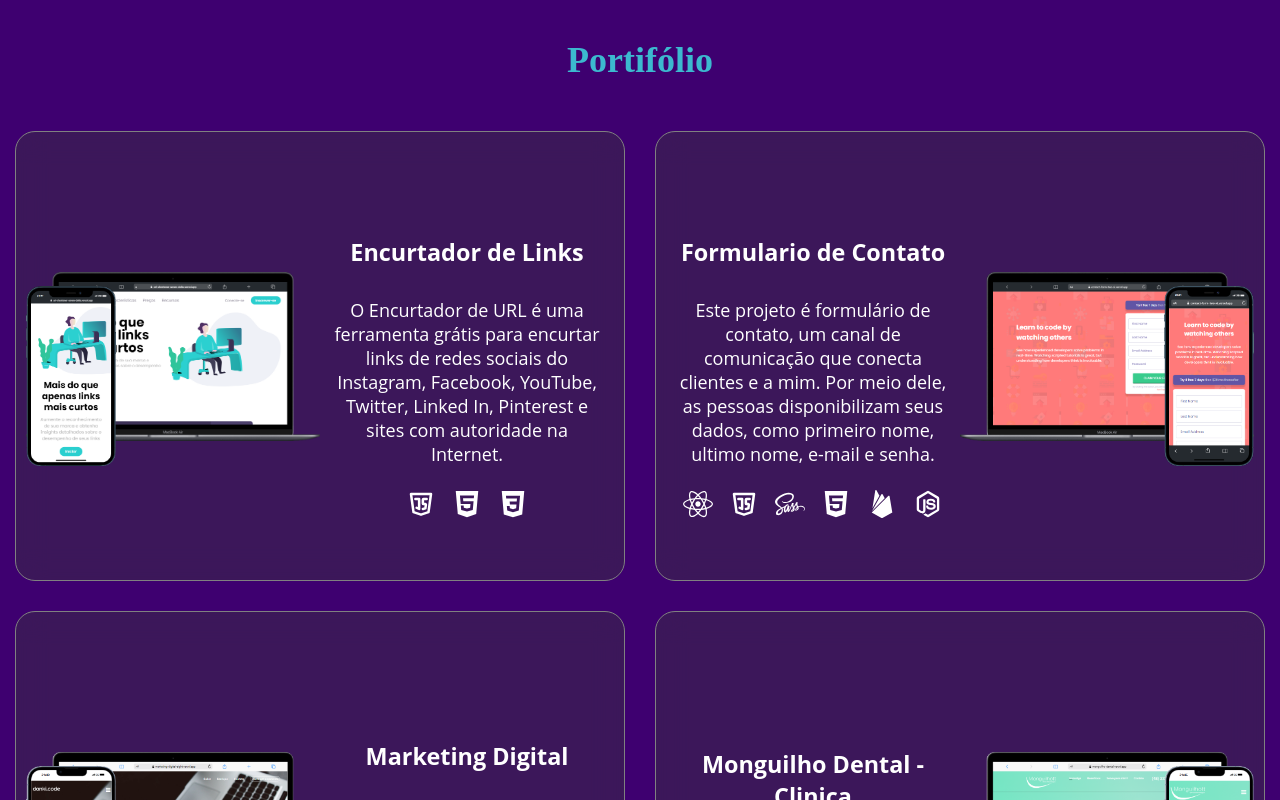
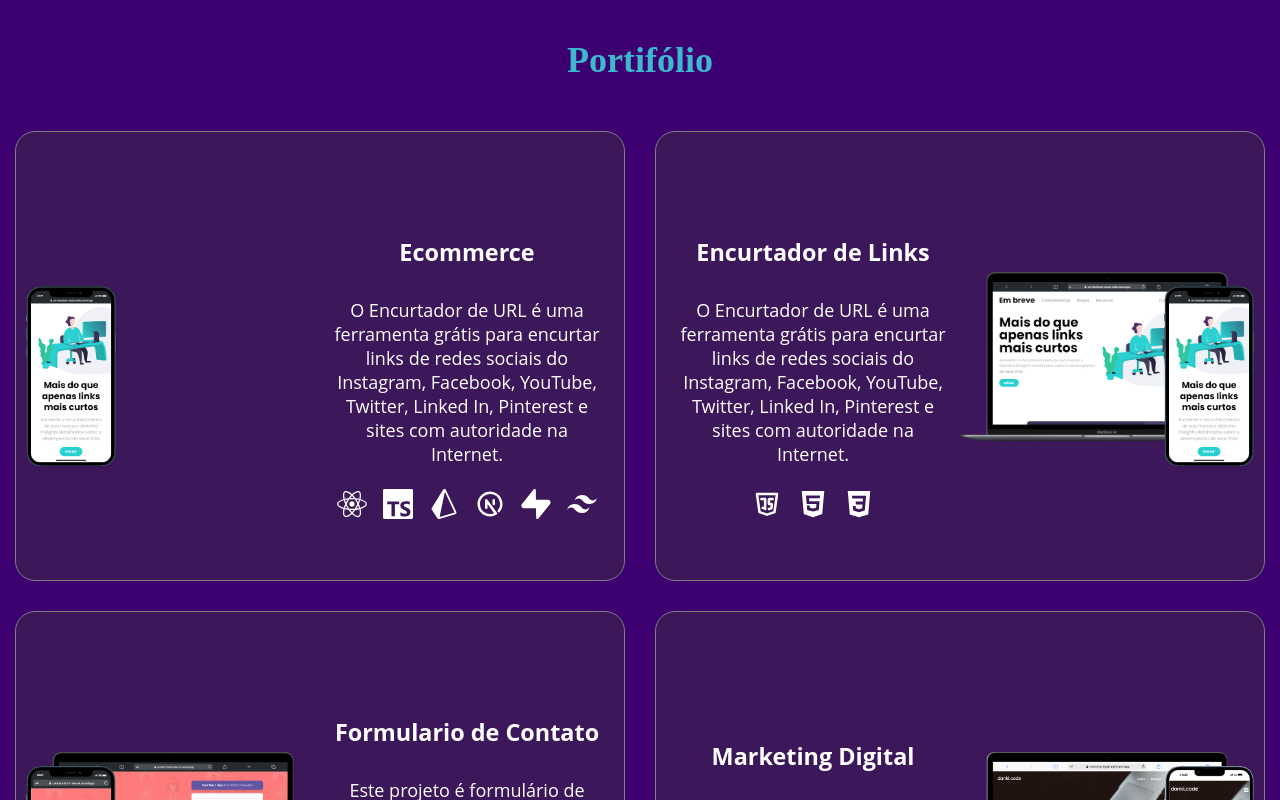
Before and after one commit to HelcioAnicio/Portfolio, a React (Vite) app: page / in a window 1280 px wide. Shown: the part 2020-2820 px from the top of the page. Built offline with nearby package versions, Linux system fonts and the light colour scheme; no server answers.

Commit message:
Fix: Fixed package-json

```diff
--- a/src/Components/Portfolio/Portfolio.tsx
+++ b/src/Components/Portfolio/Portfolio.tsx
@@ -1,6 +1,6 @@
 import "./Portfolio.modules.scss";
 import { FaHtml5, FaSass, FaReact } from "react-icons/fa";
-import { TbBrandJavascript } from "react-icons/tb";
+import { TbBrandJavascript, TbBrandNextjs } from "react-icons/tb";
 import { IoLogoCss3, IoLogoFirebase, IoLogoNodejs } from "react-icons/io5";
 import {
   AiOutlineLoading3Quarters,
@@ -19,7 +19,12 @@ import MobileMarvel from "../../assets/Marvel/mobile.png";
 import MobileFAQ from "../../assets/Faq/mobile.png";
 import MobileRating from "../../assets/Rating/mobile.png";
 import { Project } from "./Project/Project";
-import { SiTailwindcss } from "react-icons/si";
+import {
+  SiPrisma,
+  SiSupabase,
+  SiTailwindcss,
+  SiTypescript,
+} from "react-icons/si";
 
 function Portfolio() {
   return (
@@ -29,6 +34,25 @@ function Portfolio() {
         className='SectionContainer'>
         <h2>Portifólio</h2>
         <div className='DivContent'>
+          <Project
+            style='EcommerceFsw'
+            img={MobileUrl}
+            vercel={"https://url-shortener-seven-delta.vercel.app/"}
+            github={"https://github.com/HelcioAnicio/url-shortener"}
+            nameProject='Ecommerce'
+            descriptionProject='O Encurtador de URL é uma ferramenta grátis para encurtar links
+                de redes sociais do Instagram, Facebook, YouTube, Twitter,
+                Linked In, Pinterest e sites com autoridade na Internet.'
+            techIcons={[
+              FaReact,
+              SiTypescript,
+              SiPrisma,
+              TbBrandNextjs,
+              SiSupabase,
+              SiTailwindcss,
+            ]}
+          />
+
           <Project
             style='Url'
             img={MobileUrl}
```
Also changed, not shown: package.json (+10 -10 lines), nothing.txt (added), 1 other file (tests, documents, lock files or other folders).
